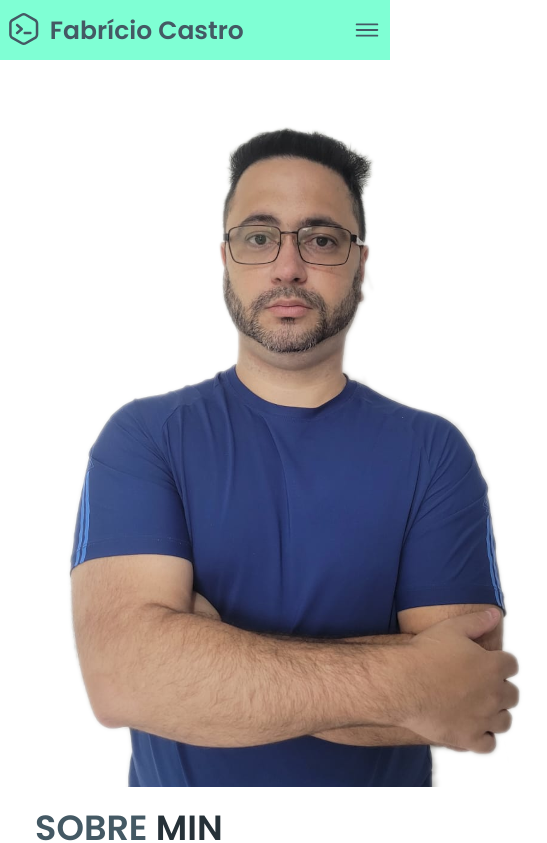
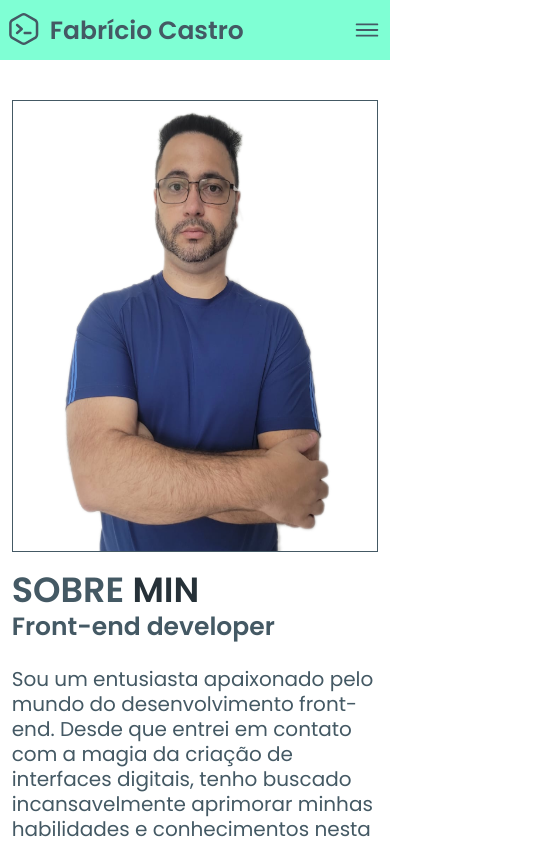
Before and after one commit to fabriciofcastro/fanpage, a Next.js app: page /about in a window 390 px wide. Shown: the top 843 px of the page, 547 px wide, since content can reach past the window. Built offline with nearby package versions, Linux system fonts and the light colour scheme.

Commit message:
Ajustes responvivo

```diff
--- a/src/app/about/about.module.css
+++ b/src/app/about/about.module.css
@@ -1,19 +1,21 @@
 .about {
   padding: 5rem 9%;
   display: grid;
-  grid-template-columns: repeat(auto-fit, minmax(37rem, 1fr));
+  grid-template-columns: repeat(auto-fit, minmax(35rem, 1fr));
   column-gap: 10rem;
   row-gap: 2rem;
   flex-wrap: wrap;
 }
 
 .about_img {
-  min-width: 40rem;
+  display: flex;
+  justify-content: center;
+  border: 1px solid;
 }
 
-
-.about_content {
-  flex: 1;
+.image_dev {
+  width: 40rem;
+  height: 55rem;
 }
 
 .about_content .heading {
@@ -37,3 +39,26 @@
   line-height: 2.5rem;
   margin: 2rem 0 3rem;
 }
+
+/* media 992px */
+
+@media (max-width: 992px) {
+  .about {
+    padding: 4rem 3%;
+  }
+}
+
+@media (max-width: 480px) {
+  .image_dev {
+    width: 30rem;
+    height: 45rem;
+  }
+
+}
+
+@media (max-width: 375px) {
+  .image_dev {
+    width: 25rem;
+    height: 35rem;
+  }
+}
--- a/src/app/about/page.tsx
+++ b/src/app/about/page.tsx
@@ -12,7 +12,7 @@ const Page = () => {
     <section className={style.about} >
 
       <section className={ style.about_img }>
-        <Image src={ avatar } alt="Imagem do Fabrício desenvolvedor" className={style.image}/>
+        <Image src={ avatar } alt="Imagem do Fabrício desenvolvedor" className={style.image_dev}/>
       </section>
 
       <section className={ style.about_content }>
--- a/src/pages/apresentation/apresentation.module.css
+++ b/src/pages/apresentation/apresentation.module.css
@@ -1,8 +1,7 @@
 .container {
-
   padding: 0 9%;
   display: grid;
-  grid-template-columns: repeat(auto-fit, minmax(40rem, 1fr));
+  grid-template-columns: repeat(auto-fit, minmax(36rem, 1fr));
   background-color: var(--primary-color-text);
   color: #fff;
 }
@@ -200,14 +199,32 @@
     font-size: 3rem;
   }
 
-  .down_btn {
-    align-items: center;
-    flex-flow: column;
+
+  .saltation_text {
+    padding: 4rem 0;
+  }
+
+  .image_dev {
+    width: 30rem;
+    height: 40rem;
+  }
+
+
+}
+
+@media (max-width: 768px) {
+
+  .container {
+    padding: 3rem 3%;
+  }
+
+  .saltation_text {
+    order: 2;
+
   }
 
   .foto {
     order: 1;
-    padding-top: 4rem;
   }
 
   .image_dev {
@@ -215,9 +232,4 @@
     height: 32rem;
   }
 
-  .saltation_text {
-    order: 2;
-    padding: 4rem 0;
-  }
-
 }
--- a/src/pages/portfolio/portfolio.module.css
+++ b/src/pages/portfolio/portfolio.module.css
@@ -79,6 +79,8 @@
 
 @media (max-width: 992px) {
   .container {
-    padding: 4rem 4%;
+    padding: 4rem 3%;
   }
+
+
 }
```
